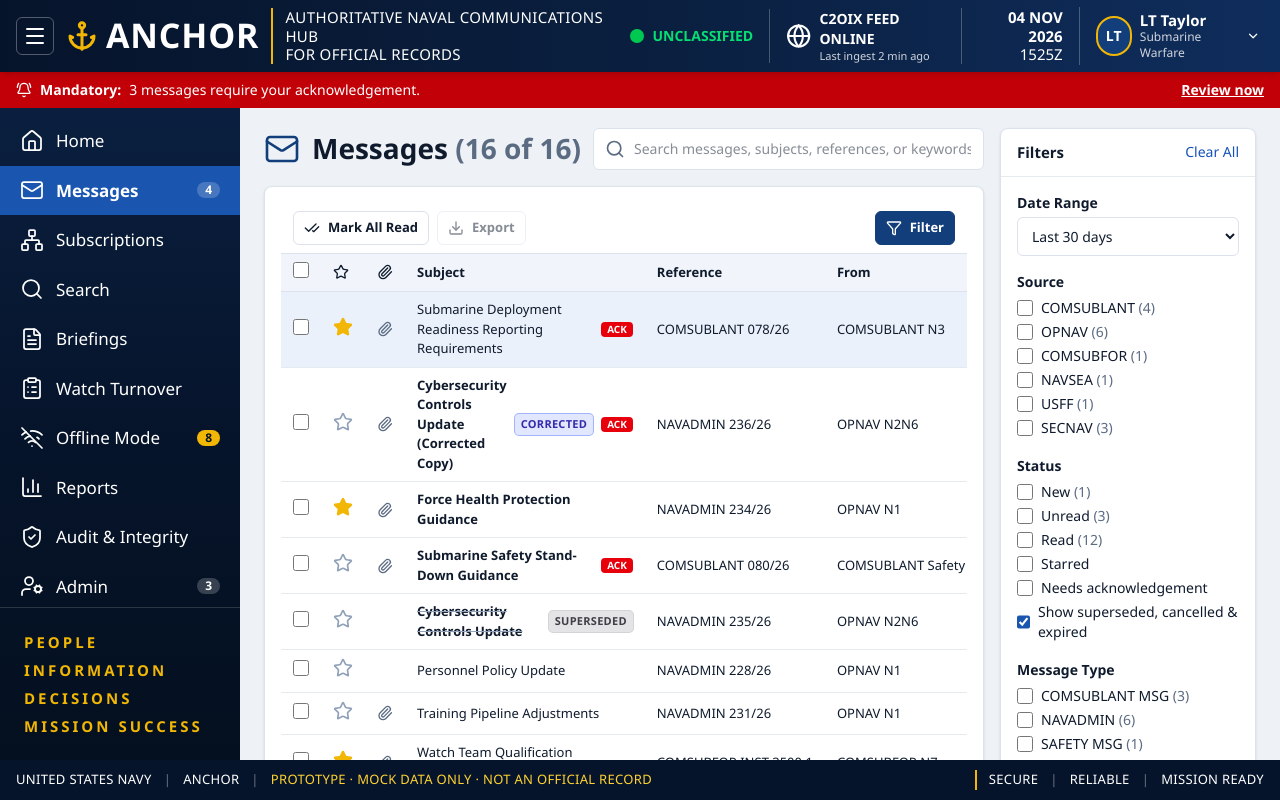
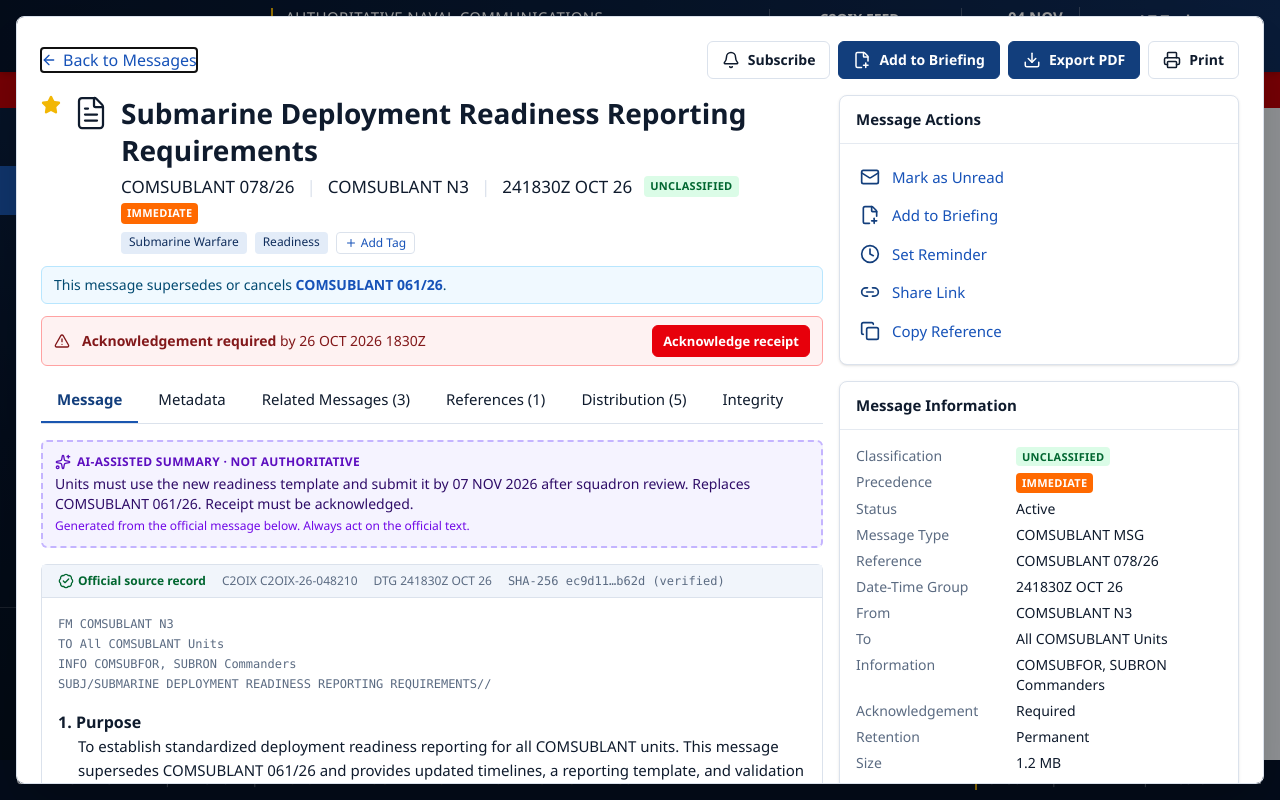
Before and after one commit to stephen3303/ANCHOR, a Next.js app: page /messages in a window 1280 px wide. Both pictures are taken after a click on the element 790 px from the left and 329 px from the top of the page. Built offline with nearby package versions, Linux system fonts and the light colour scheme.

Commit message:
Added new modal view for messages

```diff
--- a/src/app/messages/[id]/detail.tsx
+++ b/src/app/messages/[id]/detail.tsx
@@ -9,7 +9,7 @@ import { AckPanel, Attachments, LifecycleNotice, MessageList, MessageTabs, Metad
 import { Button, ClassBadge, LifecycleBadge, Panel, PrecedenceBadge, Tag } from "@/components/ui";
 import type { Message } from "@/lib/types";
 
-export function MessageDetail({ id }: { id: string }) {
+export function MessageDetail({ id, onBack }: { id: string; onBack?: () => void }) {
   const m = messageById(id)!;
   const { markRead, markUnread, log, notify, briefing, setBriefing } = useStore();
 
@@ -37,9 +37,15 @@ export function MessageDetail({ id }: { id: string }) {
   return (
     <div className="space-y-4">
       <div className="flex flex-wrap items-center gap-2">
-        <Link href="/messages" className="flex items-center gap-1.5 font-medium text-link hover:underline">
-          <ArrowLeft className="size-4" /> Back to Messages
-        </Link>
+        {onBack ? (
+          <button type="button" autoFocus onClick={onBack} className="flex items-center gap-1.5 font-medium text-link hover:underline">
+            <ArrowLeft className="size-4" /> Back to Messages
+          </button>
+        ) : (
+          <Link href="/messages" className="flex items-center gap-1.5 font-medium text-link hover:underline">
+            <ArrowLeft className="size-4" /> Back to Messages
+          </Link>
+        )}
         <div className="ml-auto flex flex-wrap gap-2">
           <Button icon={Bell} href="/subscriptions">Subscribe</Button>
           <Button variant="primary" icon={FilePlus2} onClick={addToBriefing}>Add to Briefing</Button>
--- a/src/app/messages/page.tsx
+++ b/src/app/messages/page.tsx
@@ -1,16 +1,15 @@
 "use client";
 
-import Link from "next/link";
-import { useMemo, useState } from "react";
-import { CheckCheck, Download, Filter, Link2, Mail, Maximize2, Paperclip, Printer, Search, Star } from "lucide-react";
+import { useEffect, useMemo, useRef, useState } from "react";
+import { CheckCheck, Download, Filter, Mail, Paperclip, Search, Star } from "lucide-react";
 import { MESSAGES } from "@/lib/data";
 import { useStore } from "@/lib/store";
 import type { Lifecycle, Message, MessageType, ReadState } from "@/lib/types";
-import { AckPanel, Attachments, LifecycleNotice, MessageTabs, StarButton } from "@/components/message";
+import { MessageReaderNavigation, StarButton } from "@/components/message";
+import { MessageDetail } from "./[id]/detail";
 import {
   Button,
   Check,
-  ClassBadge,
   LifecycleBadge,
   Panel,
   PrecedenceBadge,
@@ -28,7 +27,7 @@ const count = <K extends keyof Message>(k: K, v: Message[K]) => MESSAGES.filter(
 const RETIRED: Lifecycle[] = ["SUPERSEDED", "CANCELLED", "EXPIRED"];
 
 export default function MessagesPage() {
-  const { userState, markRead, markAllRead, log, notify } = useStore();
+  const { userState, markAllRead, log, notify } = useStore();
   const [q, setQ] = useState("");
   const [sources, setSources] = useState<string[]>([]);
   const [types, setTypes] = useState<MessageType[]>([]);
@@ -37,7 +36,8 @@ export default function MessagesPage() {
   const [ackOnly, setAckOnly] = useState(false);
   const [showRetired, setShowRetired] = useState(true);
   const [range, setRange] = useState("Last 30 days");
-  const [selected, setSelected] = useState<string>(MESSAGES[0].id);
+  const [selected, setSelected] = useState<string | null>(null);
+  const reader = useRef<HTMLDialogElement>(null);
   const [checked, setChecked] = useState<Set<string>>(new Set());
   const [showFilters, setShowFilters] = useState(true);
 
@@ -58,12 +58,34 @@ export default function MessagesPage() {
     });
   }, [q, sources, types, states, starredOnly, ackOnly, showRetired, userState]);
 
-  const current = MESSAGES.find((m) => m.id === selected) ?? rows[0];
+  // Keep the list mounted and its scroll containers untouched beneath the reader.
+  // A same-document history entry also makes browser Back/Forward work.
+  useEffect(() => {
+    const sync = () => {
+      const id = window.history.state?.messageReader;
+      setSelected(MESSAGES.some((m) => m.id === id) ? id : null);
+    };
+    sync();
+    window.addEventListener("popstate", sync);
+    return () => window.removeEventListener("popstate", sync);
+  }, []);
+
+  useEffect(() => {
+    const dialog = reader.current;
+    if (!dialog) return;
+    if (selected && !dialog.open) dialog.showModal();
+    if (!selected && dialog.open) dialog.close();
+  }, [selected]);
 
   const open = (id: string) => {
+    const state = { ...window.history.state, messageReader: id };
+    // Related messages stay in this reader; Back still returns to the list.
+    if (selected) window.history.replaceState(state, "");
+    else window.history.pushState(state, "");
     setSelected(id);
-    markRead(id);
+    reader.current?.scrollTo(0, 0);
   };
+  const close = () => window.history.back();
 
   const clearAll = () => {
     setSources([]);
@@ -75,6 +97,7 @@ export default function MessagesPage() {
   };
 
   return (
+    <>
     <div className="flex flex-col gap-4 xl:flex-row">
       <div className="min-w-0 flex-1 space-y-4">
         <div className="flex flex-wrap items-center gap-3">
@@ -136,8 +159,7 @@ export default function MessagesPage() {
                       key={m.id}
                       onClick={() => open(m.id)}
                       className={cx(
-                        "cursor-pointer border-b border-line/70 last:border-0",
-                        current?.id === m.id ? "bg-navy-100/70" : "hover:bg-navy-50",
+                        "cursor-pointer border-b border-line/70 last:border-0 hover:bg-navy-50",
                         retired && "text-muted",
                       )}
                     >
@@ -154,7 +176,7 @@ export default function MessagesPage() {
                       <td className={td}>{m.attachments.length > 0 && <Paperclip className="size-4 text-muted" aria-label="Has attachments" />}</td>
                       <td className={cx(td, st.read !== "read" && "font-semibold")}>
                         <span className="flex items-center gap-2">
-                          <span className={cx(retired && "line-through decoration-slate-400")}>{m.subject}</span>
+                          <button type="button" onClick={(e) => { e.stopPropagation(); open(m.id); }} className={cx("text-left hover:underline", retired && "line-through decoration-slate-400")}>{m.subject}</button>
                           <LifecycleBadge l={m.lifecycle} />
                           {m.ackRequired && !st.acknowledgedAt && <span className="rounded bg-red-600 px-1.5 text-[10px] font-bold text-white">ACK</span>}
                         </span>
@@ -176,8 +198,6 @@ export default function MessagesPage() {
             </table>
           </div>
         </Panel>
-
-        {current && <Preview m={current} />}
       </div>
 
       {showFilters && (
@@ -207,43 +227,18 @@ export default function MessagesPage() {
         </aside>
       )}
     </div>
+    <dialog
+      ref={reader}
+      aria-label="Message reader"
+      onCancel={(e) => { e.preventDefault(); close(); }}
+      className="m-auto h-[calc(100dvh-2rem)] max-h-none w-[calc(100%-2rem)] max-w-none overflow-y-auto overscroll-contain rounded-lg border border-line bg-white p-4 text-ink shadow-2xl backdrop:bg-black/40 sm:p-6"
+    >
+      {selected && (
+        <MessageReaderNavigation value={open}>
+          <MessageDetail key={selected} id={selected} onBack={close} />
+        </MessageReaderNavigation>
+      )}
+    </dialog>
+    </>
   );
 }
-
-function Preview({ m }: { m: Message }) {
-  const { log, notify } = useStore();
-  return (
-    <Panel>
-      <div className="mb-3 flex flex-wrap items-start gap-3">
-        <StarButton id={m.id} />
-        <div className="min-w-0 flex-1">
-          <h2 className="text-xl font-bold">{m.subject}</h2>
-          <div className="mt-1 flex flex-wrap items-center gap-2 text-sm">
-            <span>{m.reference}</span>
-            <ClassBadge c={m.classification} />
-            <PrecedenceBadge p={m.precedence} />
-            <LifecycleBadge l={m.lifecycle} />
-          </div>
-        </div>
-        <dl className="grid grid-cols-[auto_1fr] gap-x-2 text-xs">
-          <dt className="text-muted">From:</dt><dd>{m.originator}</dd>
-          <dt className="text-muted">DTG:</dt><dd>{m.dtg}</dd>
-          <dt className="text-muted">Source:</dt><dd>{m.source}</dd>
-        </dl>
-        <div className="flex gap-2">
-          <Button size="sm" icon={Link2} onClick={() => { log("Share Link", m.reference); notify("Link to official record copied"); }}>Share Link</Button>
-          <Button size="sm" icon={Printer} href={`/messages/${m.id}/print`}>Print</Button>
-          <Link href={`/messages/${m.id}`} className="inline-flex items-center gap-1 rounded-md border border-line px-2.5 py-1.5 text-[13px] font-semibold hover:bg-navy-50">
-            <Maximize2 className="size-4" /> Open
-          </Link>
-        </div>
-      </div>
-      <LifecycleNotice m={m} />
-      <div className="mb-3"><AckPanel m={m} compact /></div>
-      <div className="grid gap-4 lg:grid-cols-[1fr_280px]">
-        <div className="min-w-0"><MessageTabs m={m} /></div>
-        <div><Attachments items={m.attachments} /></div>
-      </div>
-    </Panel>
-  );
-}
--- a/src/components/message.tsx
+++ b/src/components/message.tsx
@@ -1,7 +1,7 @@
 "use client";
 
 import Link from "next/link";
-import { useState } from "react";
+import { createContext, useContext, useState, type ReactNode } from "react";
 import {
   AlertTriangle,
   BadgeCheck,
@@ -20,13 +20,27 @@ import { useStore } from "@/lib/store";
 import type { Attachment, Message } from "@/lib/types";
 import { Button, ClassBadge, LifecycleBadge, Panel, PrecedenceBadge, Tabs, cx, td, th, tableWrap, theadRow, tbodyRow } from "./ui";
 
+/** When provided, message links open in the existing reader instead of navigating. */
+export const MessageReaderNavigation = createContext<((id: string) => void) | null>(null);
+
+function MessageLink({ id, className, children }: { id: string; className?: string; children: ReactNode }) {
+  const open = useContext(MessageReaderNavigation);
+  return (
+    <Link href={`/messages/${id}`} className={className} onNavigate={(e) => {
+      if (open) { e.preventDefault(); open(id); }
+    }}>
+      {children}
+    </Link>
+  );
+}
+
 export function RefLink({ to: r }: { to: string }) {
   const m = messageByRef(r);
   if (!m) return <span>{r}</span>;
   return (
-    <Link href={`/messages/${m.id}`} className="font-semibold text-link hover:underline">
+    <MessageLink id={m.id} className="font-semibold text-link hover:underline">
       {r}
-    </Link>
+    </MessageLink>
   );
 }
 
@@ -269,7 +283,7 @@ export function MessageList({ items }: { items: Message[] }) {
       {items.map((r) => (
         <li key={r.id} className="flex items-center gap-3 px-3 py-2 text-sm">
           <FileText className="size-4 text-muted" aria-hidden />
-          <Link href={`/messages/${r.id}`} className="font-medium text-link hover:underline">{r.subject}</Link>
+          <MessageLink id={r.id} className="font-medium text-link hover:underline">{r.subject}</MessageLink>
           <span className="text-muted">{r.reference}</span>
           <LifecycleBadge l={r.lifecycle} />
           <span className="ml-auto text-muted">{r.dtg}</span>
```
